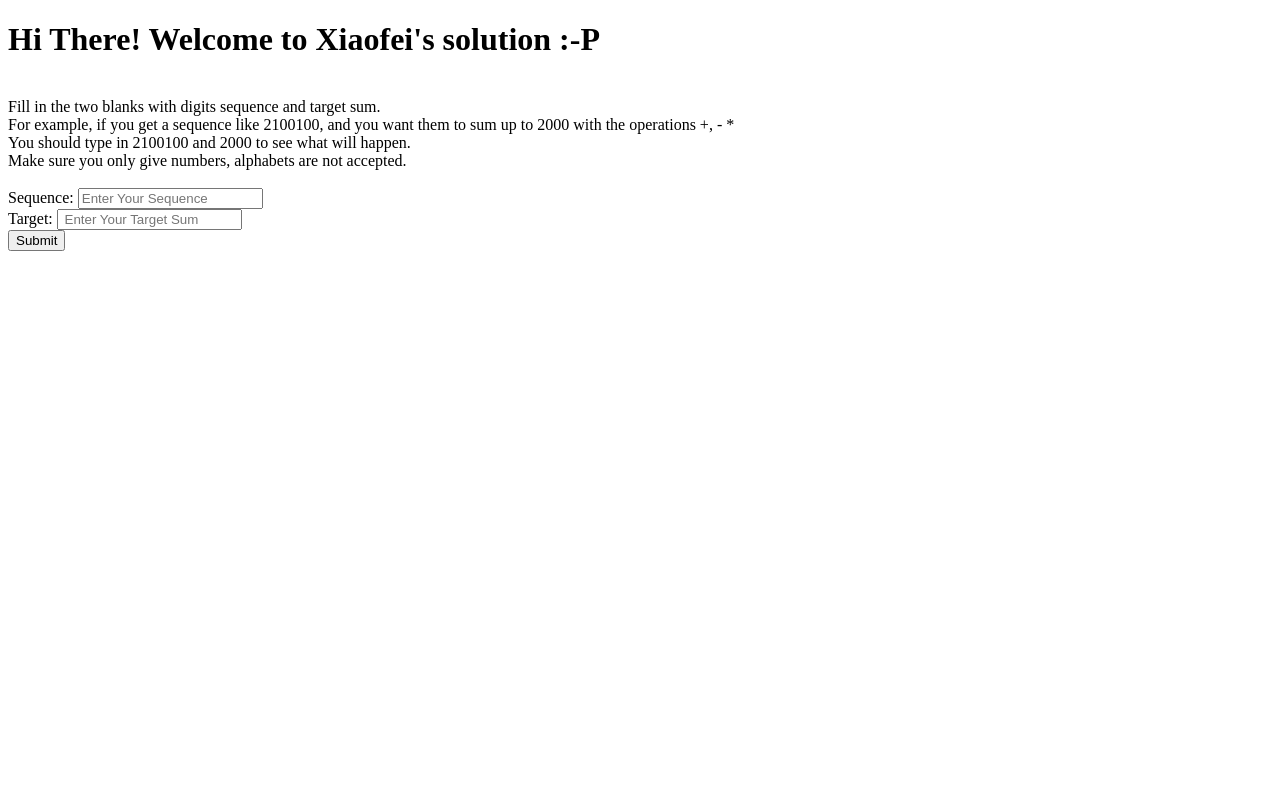
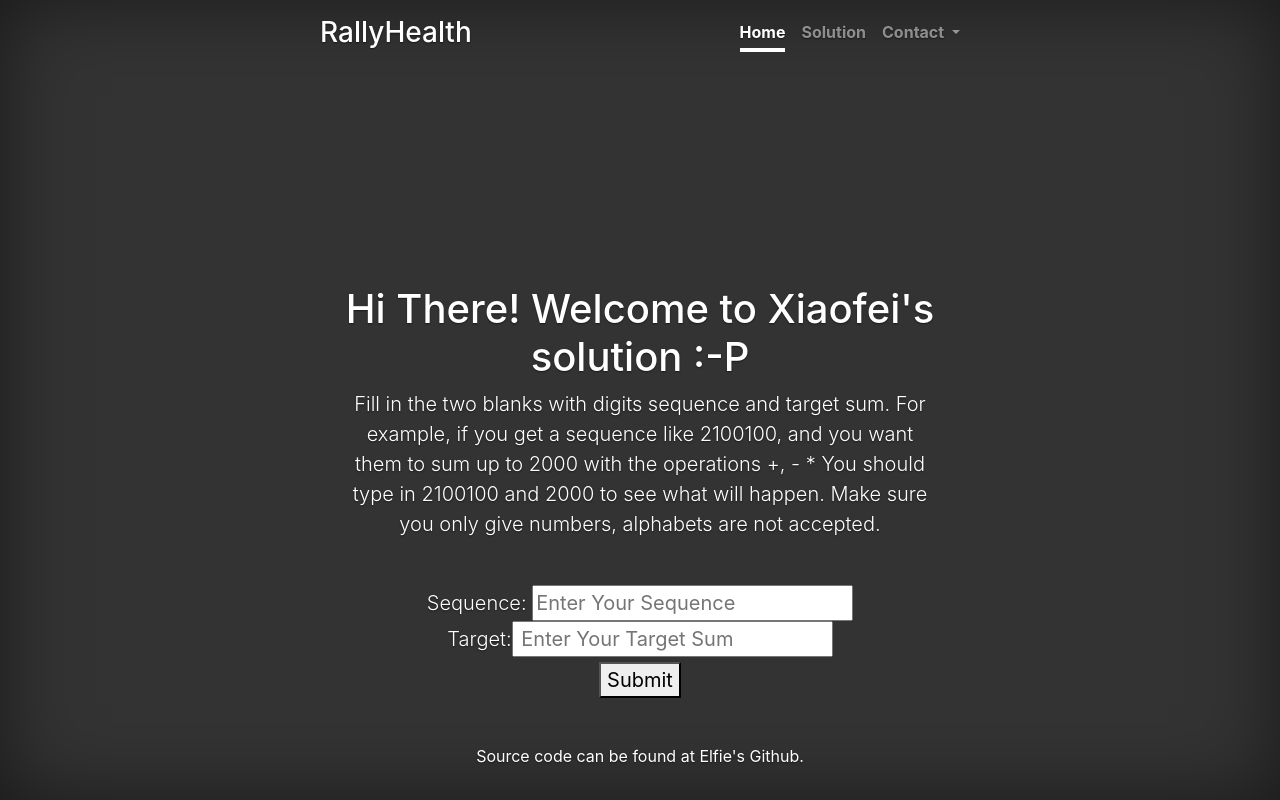
Before and after one commit to elfiegxf/interview_rally, a Flask app: page /start in a window 1280 px wide. Run offline with Flask 2, Linux system fonts and the light colour scheme; some libraries are stand-ins or nearby versions.

Commit message:
Add templates

```diff
--- /dev/null
+++ b/templates/bar.html
@@ -0,0 +1,56 @@
+
+<!DOCTYPE html>
+<html lang="en">
+<head>
+    <meta charset="utf-8">
+    <meta name="viewport" content="width=device-width, initial-scale=1, shrink-to-fit=no">
+
+    {% block yourtitle %}
+    {% endblock %}
+     <!-- Bootstrap core CSS -->
+    <link rel="stylesheet" href="https://stackpath.bootstrapcdn.com/bootstrap/4.1.3/css/bootstrap.min.css" integrity="sha384-MCw98/SFnGE8fJT3GXwEOngsV7Zt27NXFoaoApmYm81iuXoPkFOJwJ8ERdknLPMO" crossorigin="anonymous">
+    <link href="https://getbootstrap.com/docs/4.1/dist/css/bootstrap.min.css" rel="stylesheet">
+    <!-- Custom styles for this template -->
+    <link href="{{ url_for('static', filename='cover.css') }}" rel="stylesheet">
+</head>
+
+<body class="text-center">
+ <div class="cover-container d-flex w-100 h-100 p-3 mx-auto flex-column">
+      <header class="masthead mb-auto">
+        <div class="inner">
+          <h3 class="masthead-brand">RallyHealth</h3>
+          <nav class="nav nav-masthead justify-content-center">
+            <a class="nav-link active" href="{{ url_for('index') }}">Home</a>
+            <a class="nav-link " href="{{ url_for('start') }}">Solution</a>
+              <a class="nav-link dropdown-toggle" href="#" id="navbarDropdown" role="button" data-toggle="dropdown" aria-haspopup="true" aria-expanded="false">
+          Contact
+        </a>
+        <div class="dropdown-menu" aria-labelledby="navbarDropdown">
+          <a class="dropdown-item" href="https://www.linkedin.com/in/elfie/">LinkedIn</a>
+          <a class="dropdown-item" href="https://github.com/elfiegxf">GitHub</a>
+          <div class="dropdown-divider"></div>
+          <a class="dropdown-item" href="https://elfiegxf.github.io/">Personal Page</a>
+        </div>
+          </nav>
+        </div>
+      </header>
+
+
+{% block subbody %}
+{% endblock %}
+
+       <footer class="mastfoot mt-auto">
+        <div class="inner">
+          <p>Source code can be found at  <a href="https://github.com/elfiegxf/interview_rally/blob/master/app.py">Elfie's Github</a>.</p>
+        </div>
+      </footer>
+    </div>
+    <!-- Bootstrap core JavaScript
+    ================================================== -->
+    <!-- Placed at the end of the document so the pages load faster -->
+    <script src="https://code.jquery.com/jquery-3.3.1.slim.min.js" integrity="sha384-q8i/X+965DzO0rT7abK41JStQIAqVgRVzpbzo5smXKp4YfRvH+8abtTE1Pi6jizo" crossorigin="anonymous"></script>
+    <script>window.jQuery || document.write('<script src="../../assets/js/vendor/jquery-slim.min.js"><\/script>')</script>
+    <script src="https://getbootstrap.com/docs/4.1/assets/js/vendor/popper.min.js"></script>
+    <script src="https://getbootstrap.com/docs/4.1/dist/js/bootstrap.min.js"></script>
+  </body>
+</html>
--- a/templates/start.html
+++ b/templates/start.html
@@ -1,18 +1,18 @@
-<!DOCTYPE html>
-<html lang="en">
-<head>
-    <meta charset="UTF-8">
+{% extends "bar.html" %}
+{% block yourtitle %}
     <title>Started!</title>
-</head>
-<body>
-<h1>Hi There! Welcome to Xiaofei's solution :-P</h1>
+{% endblock %}
 
+{% block subbody %}
+    <main role="main" class="inner cover">
+ <h1 class="cover-heading">Hi There! Welcome to Xiaofei's solution :-P</h1>
 <form action = "{{ url_for('start')}}"  method = "post">
-<br><label for = "input"> Fill in the two blanks with digits sequence and target sum.
-<br> For example, if you get a sequence like 2100100, and you want them to sum up to 2000 with the operations +, - *
-<br> You should type in 2100100 and 2000 to see what will happen.
-<br> Make sure you only give numbers, alphabets are not accepted.</label>
-<br>
+<p class="lead"> Fill in the two blanks with digits sequence and target sum.
+ For example, if you get a sequence like 2100100, and you want them to sum up to 2000 with the operations +, - *
+ You should type in 2100100 and 2000 to see what will happen.
+Make sure you only give numbers, alphabets are not accepted.</label>
+</p>
+<p class="lead">
 <br><lable> Sequence: </lable><input type = "text" name = "sequence" placeholder="Enter Your Sequence" required>
 <br><label> Target: </label><input type = "text" name = "target" placeholder=" Enter Your Target Sum" required>
 <br><button> Submit </button>
@@ -25,5 +25,5 @@
         <br> {{ r }}
         {% endfor %}
     {% endif %}
-</body>
-</html>
+</p>
+{% endblock %}
```
Also changed, not shown: templates/index.html (+6 -51 lines).
